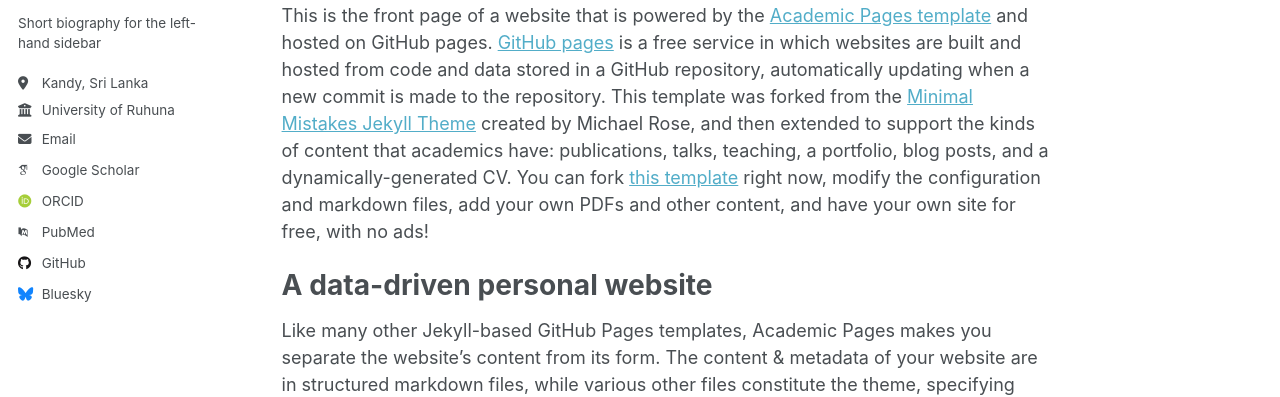
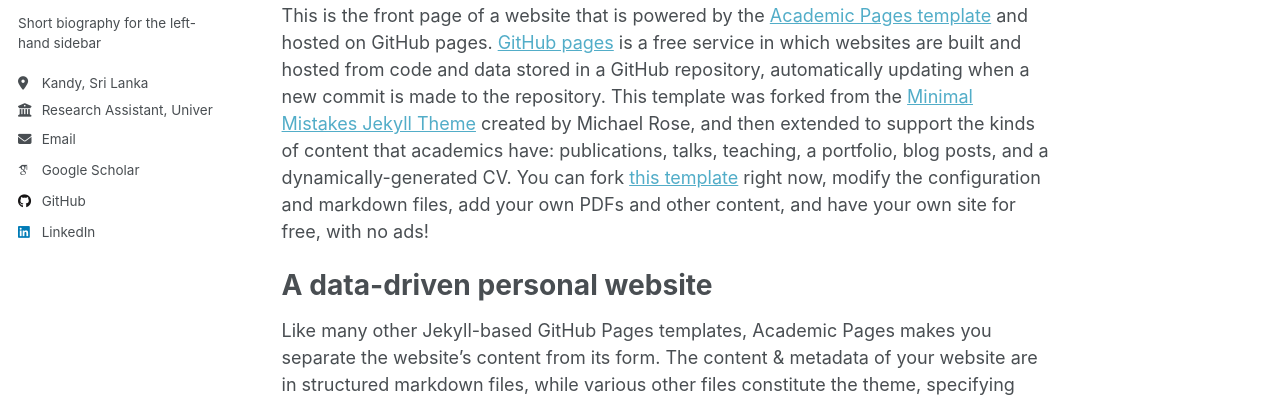
Before and after one commit to DilsharaHerath/DilsharaHerath.github.io, a Jekyll site: the page built from _pages/about.md, in a window 1280 px wide. Shown: the part 167-564 px from the top of the page. Built offline with Jekyll 4.4.1, drawn with Linux system fonts in a browser that asks for light colours; some web fonts are replaced.

Commit message:
update config

```diff
--- a/_config.yml
+++ b/_config.yml
@@ -28,16 +28,17 @@
   bio              : "Short biography for the left-hand sidebar"
   location         : "Kandy, Sri Lanka"
   employer         : "University of Ruhuna"
+  employer         : "Research Assistant, University of Peradeniya"
   uri              : # URL
   email            : "dilshara.herath3@gmail.com"
 
   # Academic websites
   arxiv            : # URL - Update with the correct link to your profile
-  googlescholar    : "https://scholar.google.com/citations?user=PS_CX0AAAAAJ"
+  googlescholar    : "https://scholar.google.com/citations?user=qLqGz5QAAAAJ&hl=en"
   impactstory      : # URL
-  orcid            : "http://orcid.org/yourorcidurl"
+  # orcid            : "http://orcid.org/yourorcidurl"
   semantic         : # URL
-  pubmed           : "https://www.ncbi.nlm.nih.gov/pubmed/?term=john+snow"
+  # pubmed           : "https://www.ncbi.nlm.nih.gov/pubmed/?term=john+snow"
   researchgate     : # URL
   scopus           : # URL
 
@@ -45,12 +46,12 @@
   bitbucket        : # Username - Update with your username on the site
   codepen          : # Username
   dribbble         : # Username
-  github           : "academicpages"
+  github           : "DilsharaHerath"
   kaggle           : # Username
   stackoverflow    : # User number or user number and name (i.e., use "1" or "1/jeff-atwood")
 
   # Social media
-  bluesky          : "bsky.app" # Replace this with you Bluesky username
+  # bluesky          : "bsky.app" # Replace this with you Bluesky username
   facebook         : # Username
   flickr           : # Username
   foursquare       : # Username
@@ -59,7 +60,7 @@
   keybase          : # Username
   instagram        : # Username
   lastfm           : # Username
-  linkedin         : # Username
+  linkedin         : "dilshara-herath-3759a41aa"
   mastodon         : # URL
   medium           : # URL
   pinterest        : # Username
```
